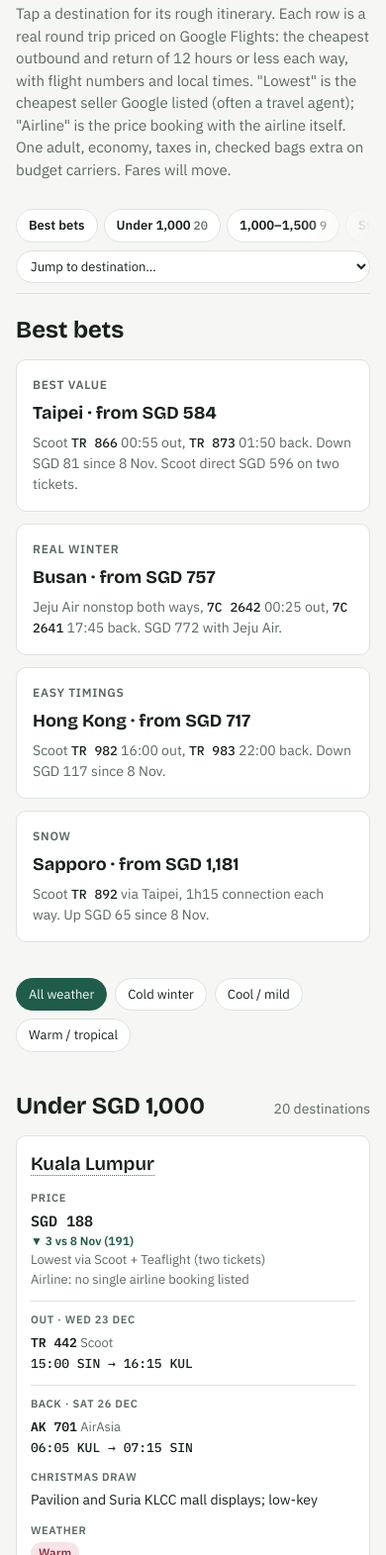
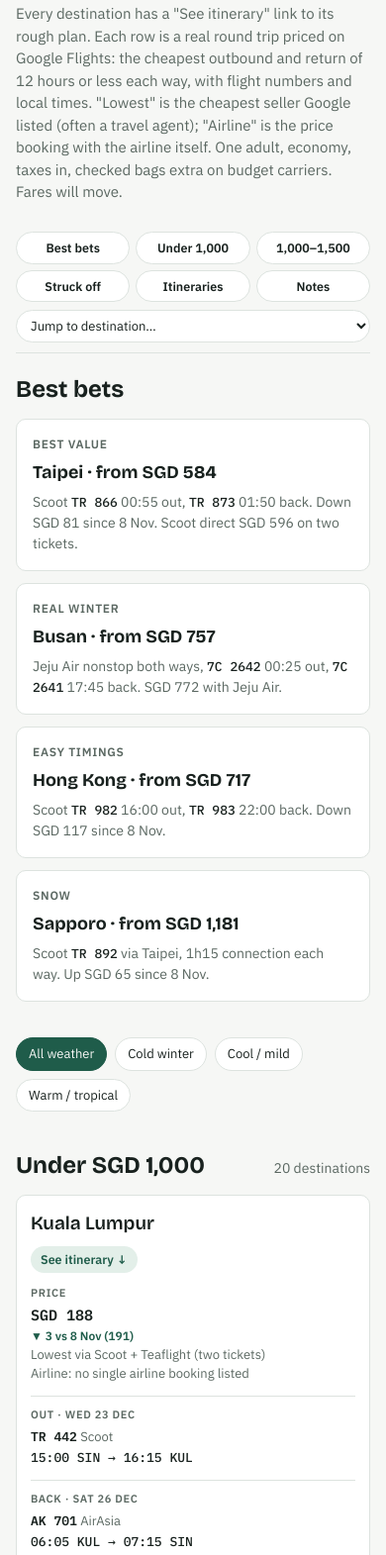
Before and after one commit to axxng/christmas-getaway-2026, a plain HTML site: page index.html in a window 390 px wide. Shown: the part 151-1722 px from the top of the page at 99% size. Drawn offline with nearby package versions, Linux system fonts and the light colour scheme.

Commit message:
Show all section pills on phones and add itinerary links
Section pills now sit in a grid on small screens instead of a sideways
scroller. Each destination row has a See itinerary link, and each
itinerary links back to its fares. Fixes a 16px page overflow on
320px phones.

Co-Authored-By: Claude Opus 5.5 <noreply@anthropic.com>
Claude-Session: https://claude.ai/code/session_019t4XdcjH1oW5h6Yc9uDX6e

```diff
--- a/index.html
+++ b/index.html
@@ -83,7 +83,7 @@ td.draw{min-width:220px;max-width:300px}
 .filters button{font:inherit;font-size:13px;border:1px solid var(--line);background:var(--surface);color:var(--ink);padding:6px 12px;border-radius:999px;cursor:pointer}
 .filters button[aria-pressed="true"]{background:var(--pine);border-color:var(--pine);color:var(--bg)}
 .filters button:focus-visible{outline:2px solid var(--pine);outline-offset:2px}
-.notes{display:grid;grid-template-columns:repeat(auto-fit,minmax(300px,1fr));gap:20px}
+.notes{display:grid;grid-template-columns:repeat(auto-fit,minmax(min(100%,300px),1fr));gap:20px}
 .notes div{min-width:0}
 .notes h3{font-family:var(--display);font-size:17px;margin:0 0 8px}
 .notes ul{margin:0;padding-left:18px;display:grid;gap:6px}
@@ -95,9 +95,13 @@ td.draw{min-width:220px;max-width:300px}
 .tp{font-family:var(--mono);font-variant-numeric:tabular-nums;font-weight:600;font-size:14px}
 .bb{justify-self:start;font-size:11px;font-weight:700;letter-spacing:.06em;text-transform:uppercase;color:var(--pine);background:var(--pine-soft);padding:2px 8px;border-radius:4px}
 .trip:target{outline:2px solid var(--pine);outline-offset:2px}
-td.dest a{color:inherit;text-decoration:none;border-bottom:1px dotted var(--muted)}
-td.dest a:hover,td.dest a:focus-visible{color:var(--pine);border-color:var(--pine)}
-.itl{display:block;font-size:12px;font-weight:500;margin-top:2px}
+.itl{display:inline-flex;align-items:center;gap:4px;margin-top:8px;font-family:var(--body);font-size:12.5px;font-weight:600;color:var(--pine);background:var(--pine-soft);padding:4px 10px;border-radius:999px;text-decoration:none;white-space:nowrap}
+.itl:hover{text-decoration:underline}
+.itl:focus-visible,.back:focus-visible{outline:2px solid var(--pine);outline-offset:2px}
+.dn{display:block}
+.back{justify-self:start;font-size:13px;font-weight:600;color:var(--pine);text-decoration:none}
+.back:hover{text-decoration:underline}
+tr:target td{background:var(--pine-soft)}
 .trip .fl{font-size:13px;color:var(--muted);margin:0}
 .trip .fl code{font-family:var(--mono);font-size:12px;color:var(--ink)}
 .trip ol{list-style:none;margin:0;padding:0;display:grid;gap:10px}
@@ -128,21 +132,35 @@ footer{color:var(--muted);font-size:13px;border-top:1px solid var(--line);paddin
   th,td{display:block;padding:0;border:0;min-width:0 !important;max-width:none !important;white-space:normal}
   td[data-label]::before{content:attr(data-label);display:block;margin-bottom:4px;font-size:11px;letter-spacing:.06em;text-transform:uppercase;color:var(--muted);font-weight:600}
   td.dest::before{display:none}
+  td.price,td.dest,td.tm{white-space:normal}
+  .tm{overflow-wrap:anywhere}
   td.dest{font-family:var(--display);font-size:19px}
   td.dest .moved,td.dest .new{font-family:var(--body)}
   td.legs{border-top:1px solid var(--line);padding-top:10px}
-  section[id],.trip{scroll-margin-top:128px}
 }
 html{scroll-behavior:smooth}
 @media (prefers-reduced-motion: reduce){html{scroll-behavior:auto}}
-section[id],.trip{scroll-margin-top:76px}
+section[id],.trip,tr[id]{scroll-margin-top:var(--navh,80px)}
 body::before{content:"";position:fixed;inset:0 0 auto;height:env(safe-area-inset-top,0px);z-index:10;background:var(--bg)}
 .jump{position:sticky;top:env(safe-area-inset-top,0px);z-index:20;background:var(--bg);border-bottom:1px solid var(--line);padding-block:10px;margin-block:-18px}
 .wrap>*{min-width:0}
 .jump-inner{display:flex;gap:8px;align-items:center}
 .links{flex:1;min-width:0;display:flex;gap:6px;overflow-x:auto;scrollbar-width:none}
 .links::-webkit-scrollbar{display:none}
-@media (max-width:720px){.jump-inner{flex-wrap:wrap}.jump .jump-inner select{flex:1 1 100%;max-width:none;margin-left:0}}
+@media (max-width:900px){
+  .jump-inner{flex-wrap:wrap}
+  .jump .jump-inner select{flex:1 1 100%;max-width:none;margin-left:0}
+  .jump .links{flex:1 1 100%;display:grid;grid-template-columns:repeat(6,auto);justify-content:start;overflow:visible;-webkit-mask-image:none;mask-image:none}
+}
+@media (max-width:600px){
+  .jump .links{grid-template-columns:repeat(3,minmax(0,1fr));justify-content:stretch}
+  .jump .links a{text-align:center;padding:6px 4px;font-size:12.5px;overflow:hidden;text-overflow:ellipsis}
+  .jump .links a .n{display:none}
+}
+@media (max-width:360px){
+  .jump .links{gap:4px}
+  .jump .links a{font-size:11.5px;padding:6px 2px;letter-spacing:-.01em}
+}
 .jump a{flex:none;font-size:13px;font-weight:600;color:var(--ink);text-decoration:none;padding:6px 12px;border-radius:999px;border:1px solid var(--line);background:var(--surface);white-space:nowrap}
 .jump a .n{font-family:var(--mono);font-weight:500;color:var(--muted);font-size:12px}
 .jump a:hover{border-color:var(--pine)}
@@ -161,7 +179,7 @@ footer a{color:var(--pine)}
     <div class="eyebrow">Singapore return trips · out Wed 23 Dec, back Sat 26 Dec 2026</div>
     <h1>Christmas Getaway Fares</h1>
     <span class="stamp">Re-priced 13 Nov 2026 · changes shown against 8 Nov</span>
-    <p class="lede">Tap a destination for its rough itinerary. Each row is a real round trip priced on Google Flights: the cheapest outbound and return of 12 hours or less each way, with flight numbers and local times. "Lowest" is the cheapest seller Google listed (often a travel agent); "Airline" is the price booking with the airline itself. One adult, economy, taxes in, checked bags extra on budget carriers. Fares will move.</p>
+    <p class="lede">Every destination has a "See itinerary" link to its rough plan. Each row is a real round trip priced on Google Flights: the cheapest outbound and return of 12 hours or less each way, with flight numbers and local times. "Lowest" is the cheapest seller Google listed (often a travel agent); "Airline" is the price booking with the airline itself. One adult, economy, taxes in, checked bags extra on budget carriers. Fares will move.</p>
   </header>
 
   <nav class="jump" aria-label="Page sections">
@@ -510,7 +528,7 @@ function renderTrips(){
     <div class="trip-h"><h3>${esc(r.d)}</h3><span class="tp">SGD ${fmt(r.low)}</span></div>${BEST.has(r.d)?'<span class="bb">Best bet</span>':""}
     <p class="fl">${esc(it.fl)}</p>
     <ol>${it.days.map(d=>`<li><span class="day">${esc(d[0])}</span><span>${esc(d[1])}</span></li>`).join("")}</ol>
-    ${it.ev?`<p class="ev">${esc(it.ev)}</p>`:""}</article>`;}).join("");
+    ${it.ev?`<p class="ev">${esc(it.ev)}</p>`:""}<a class="back" href="#row-${slug(r.d)}">↑ Back to ${esc(r.d)} fares</a></article>`;}).join("");
 }
 
 const label={cold:"Cold winter",mild:"Cool / mild",hot:"Warm"};
@@ -534,8 +552,8 @@ function render(id,rows,state){
   data.sort((a,b)=>{const x=a[k],y=b[k];const c=typeof x==="number"?x-y:String(x).localeCompare(String(y));return state.dir*c;});
   const sortable=new Set([0,1,5]);
   const head="<thead><tr>"+cols.map((c,i)=>sortable.has(i)?`<th scope="col"><button type="button" data-i="${i}" aria-sort="${state.key===i?(state.dir>0?"ascending":"descending"):"none"}">${c[0]}</button></th>`:`<th scope="col">${c[0]}</th>`).join("")+"</tr></thead>";
-  const body="<tbody>"+data.map(r=>`<tr>
-    <td class="dest" data-label="Destination"><a href="#${slug(r.d)}">${esc(r.d)}</a>${r.prev==null?'<span class="new">New</span>':""}${r.moved?`<span class="moved">${esc(r.moved)}</span>`:""}</td>
+  const body="<tbody>"+data.map(r=>`<tr id="row-${slug(r.d)}">
+    <td class="dest" data-label="Destination"><span class="dn">${esc(r.d)}</span>${r.prev==null?'<span class="new">New</span>':""}${r.moved?`<span class="moved">${esc(r.moved)}</span>`:""}<a class="itl" href="#${slug(r.d)}">See itinerary ↓</a></td>
     <td class="price" data-label="Price"><span class="big">SGD ${fmt(r.low)}</span>${delta(r)}<span class="sub">Lowest via ${esc(r.lowBy)}</span><span class="sub">Airline: ${esc(r.air)}</span></td>
     <td class="legs" data-label="Out · Wed 23 Dec">${legs(r.out)}</td>
     <td class="legs" data-label="Back · Sat 26 Dec">${legs(r.ret)}</td>
@@ -580,8 +598,12 @@ document.querySelectorAll(".filters button,th button").forEach(b=>b.addEventList
   sel.addEventListener("change",()=>{if(!sel.value)return;const el=document.getElementById(sel.value);if(el){location.hash=sel.value;el.scrollIntoView();el.focus&&el.setAttribute("tabindex","-1");el.focus({preventScroll:true});}sel.value="";});
   const links=[...document.querySelectorAll(".jump a")];
   const secs=links.map(a=>document.getElementById(a.dataset.s)).filter(Boolean);
+  const jumpEl=document.querySelector(".jump");
+  function navH(){return jumpEl.offsetHeight;}
+  function setNavH(){document.documentElement.style.setProperty("--navh",(navH()+12)+"px");}
+  setNavH();addEventListener("resize",setNavH);
   function mark(){
-    const y=window.scrollY+110;let cur=null;
+    const y=window.scrollY+navH()+30;let cur=null;
     for(const s of secs){if(s.offsetTop<=y)cur=s.id;}
     links.forEach(a=>a.setAttribute("aria-current",String(a.dataset.s===cur)));
     const on=links.find(a=>a.dataset.s===cur);
@@ -591,6 +613,7 @@ document.querySelectorAll(".filters button,th button").forEach(b=>b.addEventList
   let t=0;window.addEventListener("scroll",()=>{if(!t)t=requestAnimationFrame(()=>{t=0;mark();});},{passive:true});
   mark();
   document.getElementById("to-top").addEventListener("click",()=>window.scrollTo({top:0}));
+  document.addEventListener("click",e=>{const a=e.target.closest("a.back");if(!a)return;const id=a.getAttribute("href").slice(1);if(!document.getElementById(id)){document.getElementById("f-all").click();}});
 })();
 </script>
 
```
